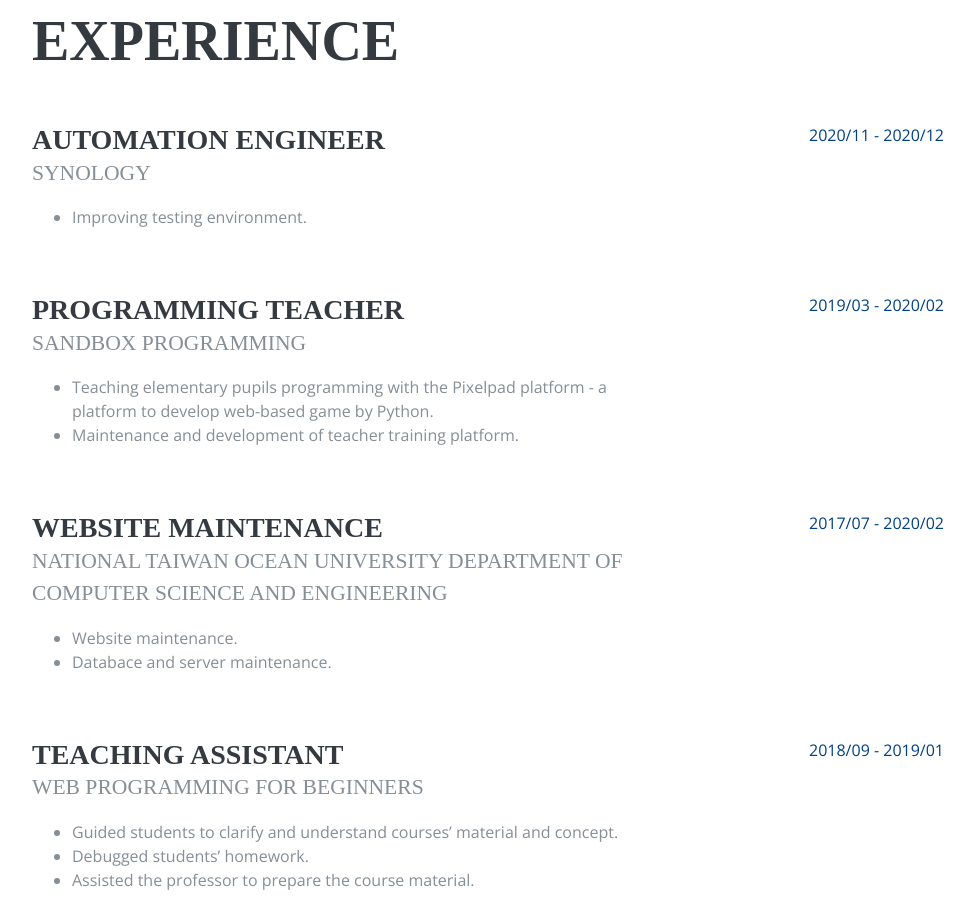
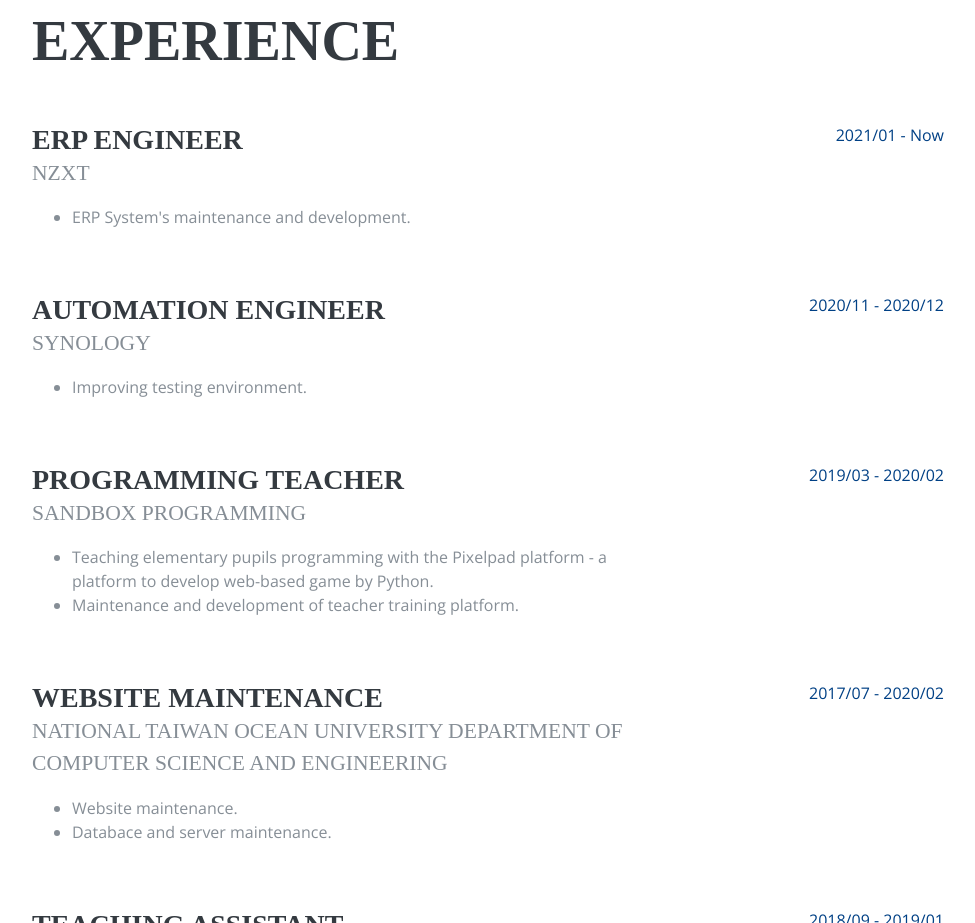
Before and after one commit to jimting/jimting.github.io, a plain HTML site: page Resume/index_en.html in a window 1280 px wide. Shown: the part 840-1763 px from the top of the page, without its empty margins (288-1263 px from the left). Drawn offline with nearby package versions, Linux system fonts and the light colour scheme; a web font is replaced by a local one.

Commit message:
Update the Job status in NZXT
Update the Job status in NZXT

```diff
--- a/Resume/index_en.html
+++ b/Resume/index_en.html
@@ -111,6 +111,18 @@
         <section class="resume-section p-3 p-lg-5 d-flex flex-column" id="experience">
             <div class="my-auto">
                 <h2 class="mb-5">Experience</h2>
+				<div class="resume-item d-flex flex-column flex-md-row mb-5">
+                    <div class="resume-content mr-auto">
+                        <h3 class="mb-0">ERP Engineer</h3>
+                        <div class="subheading mb-3">NZXT</div>
+                        <ul>
+                            <li>ERP System's maintenance and development.</li>
+                        </ul>
+                    </div>
+                    <div class="resume-date text-md-right">
+                        <span class="text-primary">2021/01 - Now</span>
+                    </div>
+                </div>
 				<div class="resume-item d-flex flex-column flex-md-row mb-5">
                     <div class="resume-content mr-auto">
                         <h3 class="mb-0">Automation Engineer</h3>
```
Also changed, not shown: Resume/index.html (+12 -0 lines).
